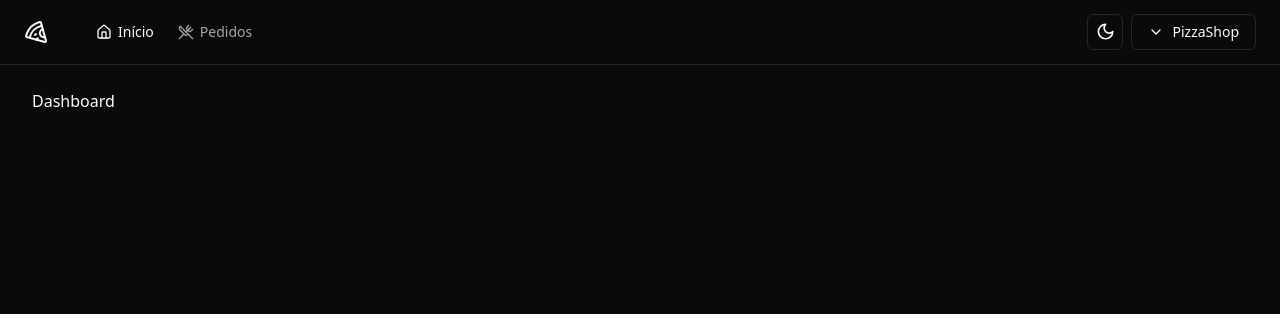
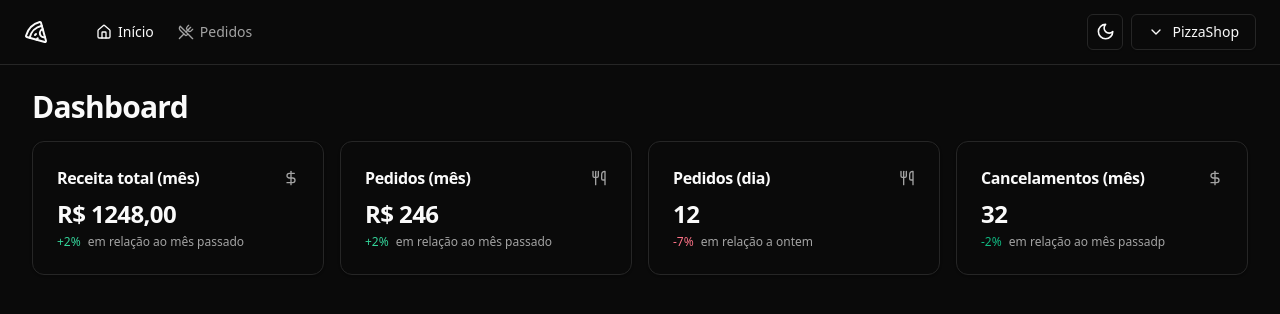
Before and after one commit to D2Diego/pizza-management, a React (Vite) app: page / in a window 1280 px wide. Shown: the top 314 px of the page. Built offline with nearby package versions, Linux system fonts and the light colour scheme.

Commit message:
feat: create order details from dashboad

```diff
--- /dev/null
+++ b/src/components/ui/card.tsx
@@ -0,0 +1,76 @@
+import * as React from "react"
+
+import { cn } from "@/lib/utils"
+
+const Card = React.forwardRef<
+  HTMLDivElement,
+  React.HTMLAttributes<HTMLDivElement>
+>(({ className, ...props }, ref) => (
+  <div
+    ref={ref}
+    className={cn(
+      "rounded-xl border bg-card text-card-foreground shadow",
+      className
+    )}
+    {...props}
+  />
+))
+Card.displayName = "Card"
+
+const CardHeader = React.forwardRef<
+  HTMLDivElement,
+  React.HTMLAttributes<HTMLDivElement>
+>(({ className, ...props }, ref) => (
+  <div
+    ref={ref}
+    className={cn("flex flex-col space-y-1.5 p-6", className)}
+    {...props}
+  />
+))
+CardHeader.displayName = "CardHeader"
+
+const CardTitle = React.forwardRef<
+  HTMLParagraphElement,
+  React.HTMLAttributes<HTMLHeadingElement>
+>(({ className, ...props }, ref) => (
+  <h3
+    ref={ref}
+    className={cn("font-semibold leading-none tracking-tight", className)}
+    {...props}
+  />
+))
+CardTitle.displayName = "CardTitle"
+
+const CardDescription = React.forwardRef<
+  HTMLParagraphElement,
+  React.HTMLAttributes<HTMLParagraphElement>
+>(({ className, ...props }, ref) => (
+  <p
+    ref={ref}
+    className={cn("text-sm text-muted-foreground", className)}
+    {...props}
+  />
+))
+CardDescription.displayName = "CardDescription"
+
+const CardContent = React.forwardRef<
+  HTMLDivElement,
+  React.HTMLAttributes<HTMLDivElement>
+>(({ className, ...props }, ref) => (
+  <div ref={ref} className={cn("p-6 pt-0", className)} {...props} />
+))
+CardContent.displayName = "CardContent"
+
+const CardFooter = React.forwardRef<
+  HTMLDivElement,
+  React.HTMLAttributes<HTMLDivElement>
+>(({ className, ...props }, ref) => (
+  <div
+    ref={ref}
+    className={cn("flex items-center p-6 pt-0", className)}
+    {...props}
+  />
+))
+CardFooter.displayName = "CardFooter"
+
+export { Card, CardHeader, CardFooter, CardTitle, CardDescription, CardContent }
--- a/src/pages/app/dashboard.tsx
+++ /dev/null
@@ -1,11 +0,0 @@
-import { Helmet } from 'react-helmet-async';
-
-/* eslint-disable react/react-in-jsx-scope */
-export function Dashboard() {
-  return (
-    <>
-      <Helmet title="Dashboard" />
-      <h1>Dashboard</h1>
-    </>
-  );
-}
--- /dev/null
+++ b/src/pages/app/dashboard/dashboard.tsx
@@ -0,0 +1,25 @@
+/* eslint-disable react/react-in-jsx-scope */
+
+import { Helmet } from 'react-helmet-async';
+import { MonthRevanue } from './month-revenue-card';
+import { MonthOrdersAmounthCard } from './month-orders-amount-card';
+import { DayOrdersAmountCard } from './day-orders-amount-card';
+import { MonthCanceledOrdersAmountCard } from './month-canceled-orders-amount-card';
+
+export function Dashboard() {
+  return (
+    <>
+      <Helmet title="Dashboard" />
+      <div className="flex flex-col gap-4">
+        <h1 className="text-3xl font-bold tracking-tight">Dashboard</h1>
+
+        <div className="grid grid-cols-4 gap-4">
+          <MonthRevanue />
+          <MonthOrdersAmounthCard />
+          <DayOrdersAmountCard />
+          <MonthCanceledOrdersAmountCard />
+        </div>
+      </div>
+    </>
+  );
+}
--- /dev/null
+++ b/src/pages/app/dashboard/day-orders-amount-card.tsx
@@ -0,0 +1,25 @@
+/* eslint-disable react/react-in-jsx-scope */
+import { Card, CardContent, CardHeader, CardTitle } from '@/components/ui/card';
+import { Utensils } from 'lucide-react';
+
+export function DayOrdersAmountCard() {
+  return (
+    <>
+      <Card>
+        <CardHeader className="flex-row items-center justify-between space-y-0 pb-2">
+          <CardTitle className="text-base font-semibold">
+            Pedidos (dia)
+          </CardTitle>
+          <Utensils className="y-4 w-4 text-muted-foreground" />
+        </CardHeader>
+        <CardContent className="space-y-1">
+          <span className="text-2xl font-bold tracking-tight">12</span>
+          <p className="text-xs text-muted-foreground">
+            <span className="mr-1 text-rose-500 dark:text-rose-400">-7%</span>{' '}
+            em relação a ontem
+          </p>
+        </CardContent>
+      </Card>
+    </>
+  );
+}
--- /dev/null
+++ b/src/pages/app/dashboard/month-canceled-orders-amount-card.tsx
@@ -0,0 +1,27 @@
+/* eslint-disable react/react-in-jsx-scope */
+import { Card, CardContent, CardHeader, CardTitle } from '@/components/ui/card';
+import { DollarSign } from 'lucide-react';
+
+export function MonthCanceledOrdersAmountCard() {
+  return (
+    <>
+      <Card>
+        <CardHeader className="flex-row items-center justify-between space-y-0 pb-2">
+          <CardTitle className="text-base font-semibold">
+            Cancelamentos (mês)
+          </CardTitle>
+          <DollarSign className="y-4 w-4 text-muted-foreground" />
+        </CardHeader>
+        <CardContent className="space-y-1">
+          <span className="text-2xl font-bold tracking-tight">32</span>
+          <p className="text-xs text-muted-foreground">
+            <span className="dark:emerald-rose-400 mr-1 text-emerald-500">
+              -2%
+            </span>{' '}
+            em relação ao mês passadp
+          </p>
+        </CardContent>
+      </Card>
+    </>
+  );
+}
--- /dev/null
+++ b/src/pages/app/dashboard/month-orders-amount-card.tsx
@@ -0,0 +1,27 @@
+/* eslint-disable react/react-in-jsx-scope */
+import { Card, CardContent, CardHeader, CardTitle } from '@/components/ui/card';
+import { Utensils } from 'lucide-react';
+
+export function MonthOrdersAmounthCard() {
+  return (
+    <>
+      <Card>
+        <CardHeader className="flex-row items-center justify-between space-y-0 pb-2">
+          <CardTitle className="text-base font-semibold">
+            Pedidos (mês)
+          </CardTitle>
+          <Utensils className="y-4 w-4 text-muted-foreground" />
+        </CardHeader>
+        <CardContent className="space-y-1">
+          <span className="text-2xl font-bold tracking-tight">R$ 246</span>
+          <p className="text-xs text-muted-foreground">
+            <span className="mr-1 text-emerald-500 dark:text-emerald-400">
+              +2%
+            </span>{' '}
+            em relação ao mês passado
+          </p>
+        </CardContent>
+      </Card>
+    </>
+  );
+}
--- /dev/null
+++ b/src/pages/app/dashboard/month-revenue-card.tsx
@@ -0,0 +1,27 @@
+/* eslint-disable react/react-in-jsx-scope */
+import { Card, CardContent, CardHeader, CardTitle } from '@/components/ui/card';
+import { DollarSign } from 'lucide-react';
+
+export function MonthRevanue() {
+  return (
+    <>
+      <Card>
+        <CardHeader className="flex-row items-center justify-between space-y-0 pb-2">
+          <CardTitle className="text-base font-semibold">
+            Receita total (mês)
+          </CardTitle>
+          <DollarSign className="y-4 w-4 text-muted-foreground" />
+        </CardHeader>
+        <CardContent className="space-y-1">
+          <span className="text-2xl font-bold tracking-tight">R$ 1248,00</span>
+          <p className="text-xs text-muted-foreground">
+            <span className="mr-1 text-emerald-500 dark:text-emerald-400">
+              +2%
+            </span>{' '}
+            em relação ao mês passado
+          </p>
+        </CardContent>
+      </Card>
+    </>
+  );
+}
--- a/src/routes.tsx
+++ b/src/routes.tsx
@@ -1,11 +1,11 @@
 /* eslint-disable react/react-in-jsx-scope */
 import { createBrowserRouter } from 'react-router-dom';
-import { Dashboard } from './pages/app/dashboard';
 import { SignUp } from './pages/auth/sign-up';
 import { SignIn } from './pages/auth/sign-in';
 import { AppLayouts } from './pages/_layouts/app';
 import { AuthLayouts } from './pages/_layouts/auth';
 import { Orders } from './pages/app/orders/orders';
+import { Dashboard } from './pages/app/dashboard/dashboard';
 
 export const router = createBrowserRouter([
   {
```
